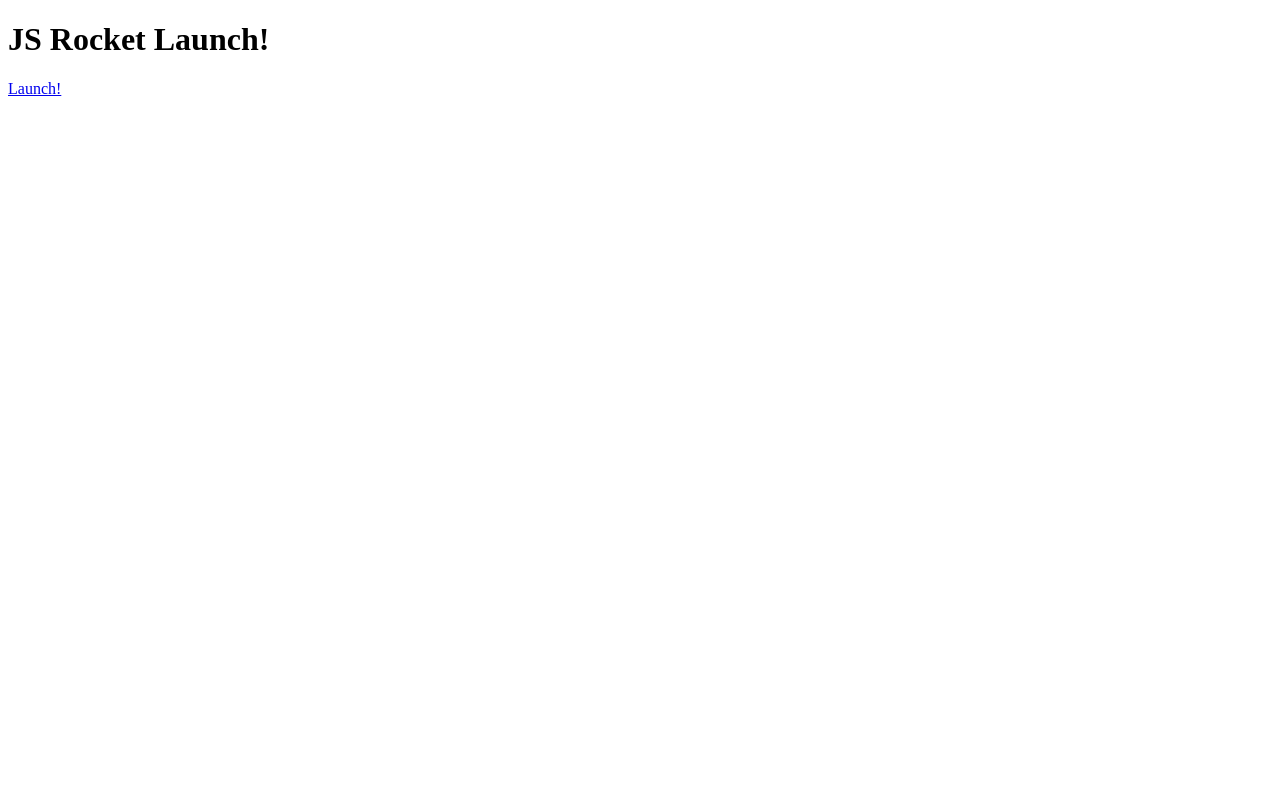
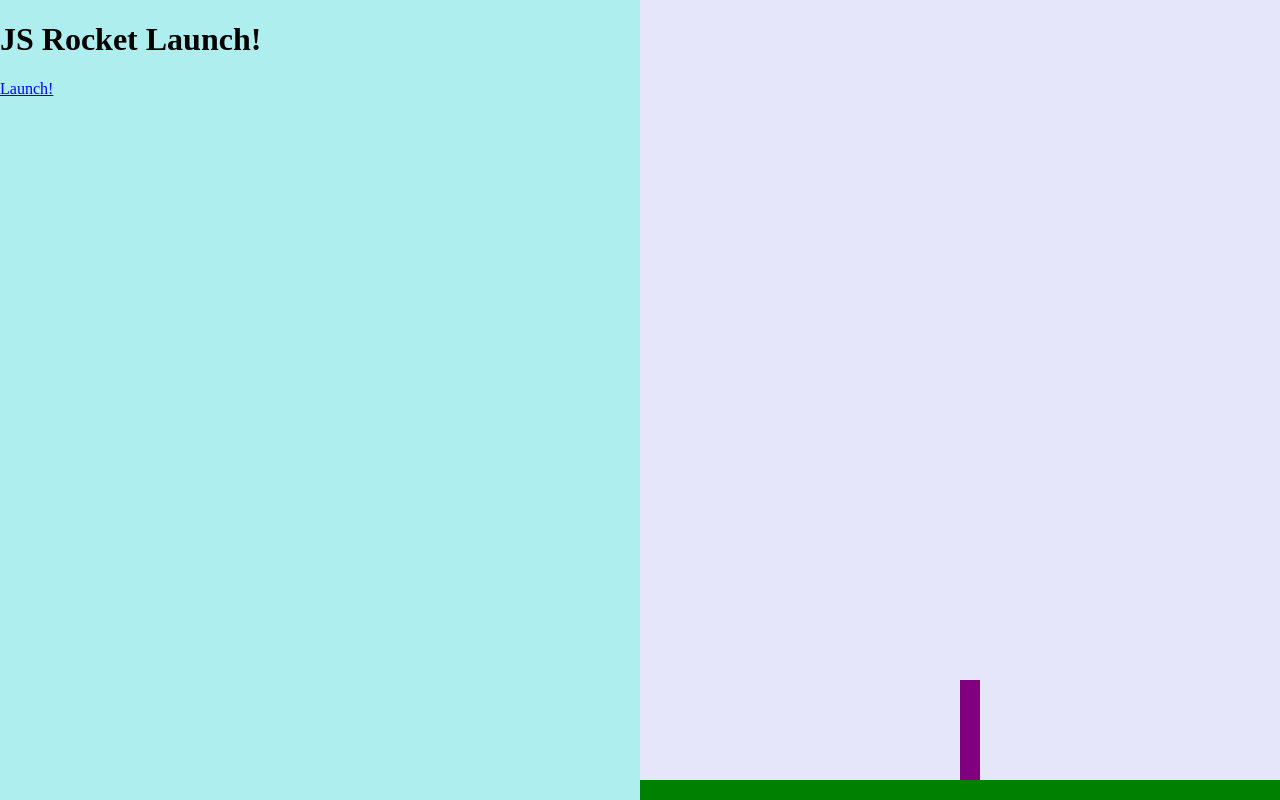
Before and after one commit to Exitzz/js-rocket, a plain HTML site: page rocket.html in a window 1280 px wide. Drawn offline with Linux system fonts and the light colour scheme.

Commit message:
Added css file

```diff
--- /dev/null
+++ b/css/rocket.css
@@ -0,0 +1,40 @@
+.left{
+  background-color: paleturquoise;
+  position: fixed;
+  width: 50%;
+  height: 100%;
+  top: 0;
+  left: 0;
+}
+.right{
+  background-color: lavender;
+  position: fixed;
+  width: 50%;
+  height: 100%;
+  top: 0;
+  right: 0;
+}
+.ground{
+  background-color: green;
+  position: absolute;
+  bottom: 0;
+  left: 0;
+  width: 100%;
+  height: 20px;
+}
+.rocket{
+  position: absolute;
+  left: 50%;
+  bottom: 20px;
+  width: 20px;
+  height: 100px;
+  background-color: purple;
+}
+
+a{
+
+}
+
+a.button{
+
+}
--- a/rocket.html
+++ b/rocket.html
@@ -2,6 +2,7 @@
 <html>
 <head>
   <title>Rocket Launch Sequence!</title>
+  <link rel="stylesheet" type="text/css" href="css/rocket.css">
 </head>
 
 <body>
@@ -14,6 +15,7 @@
 </div>
 
 <div class="right">
+  <div class="ground"></div>
   <div class="rocket"></div>
 </div>
 
```
